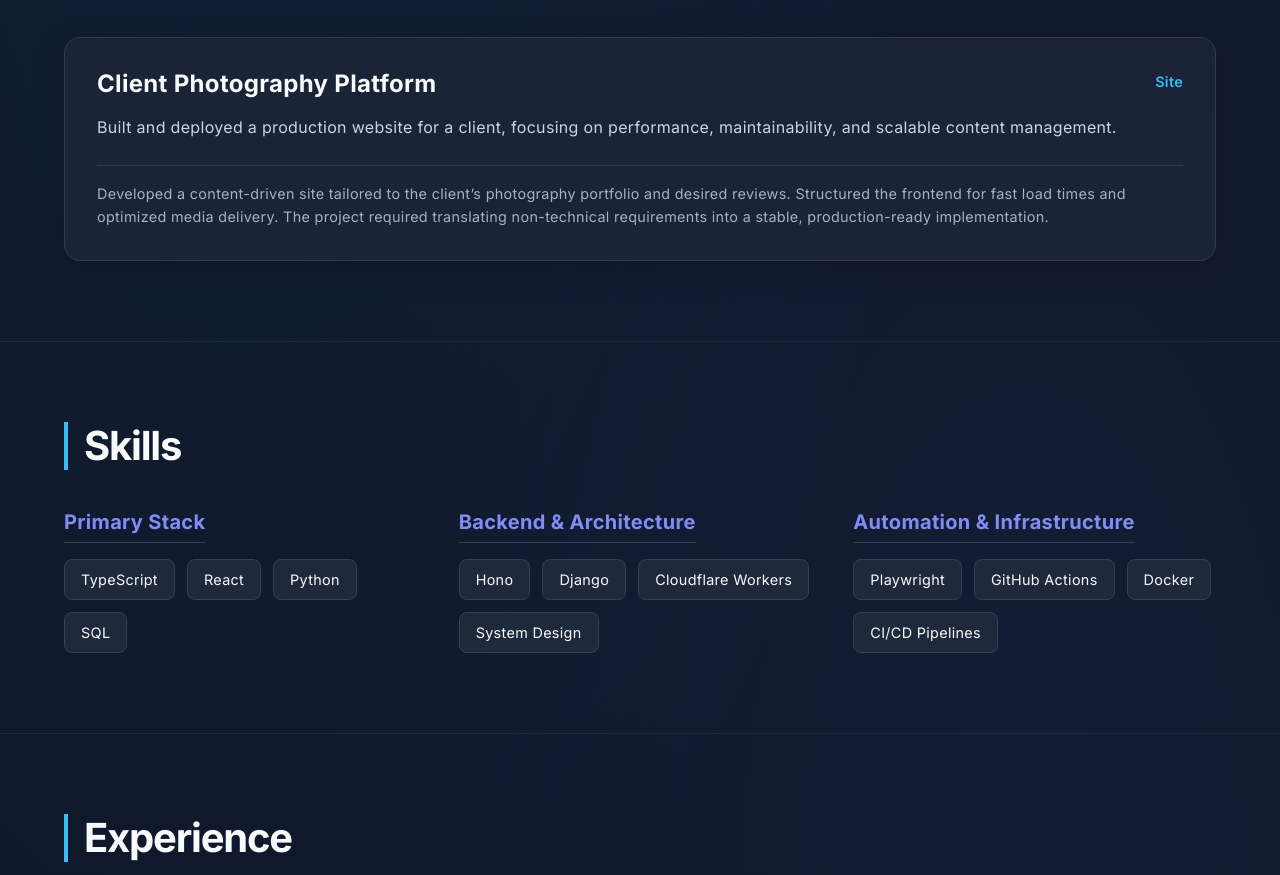
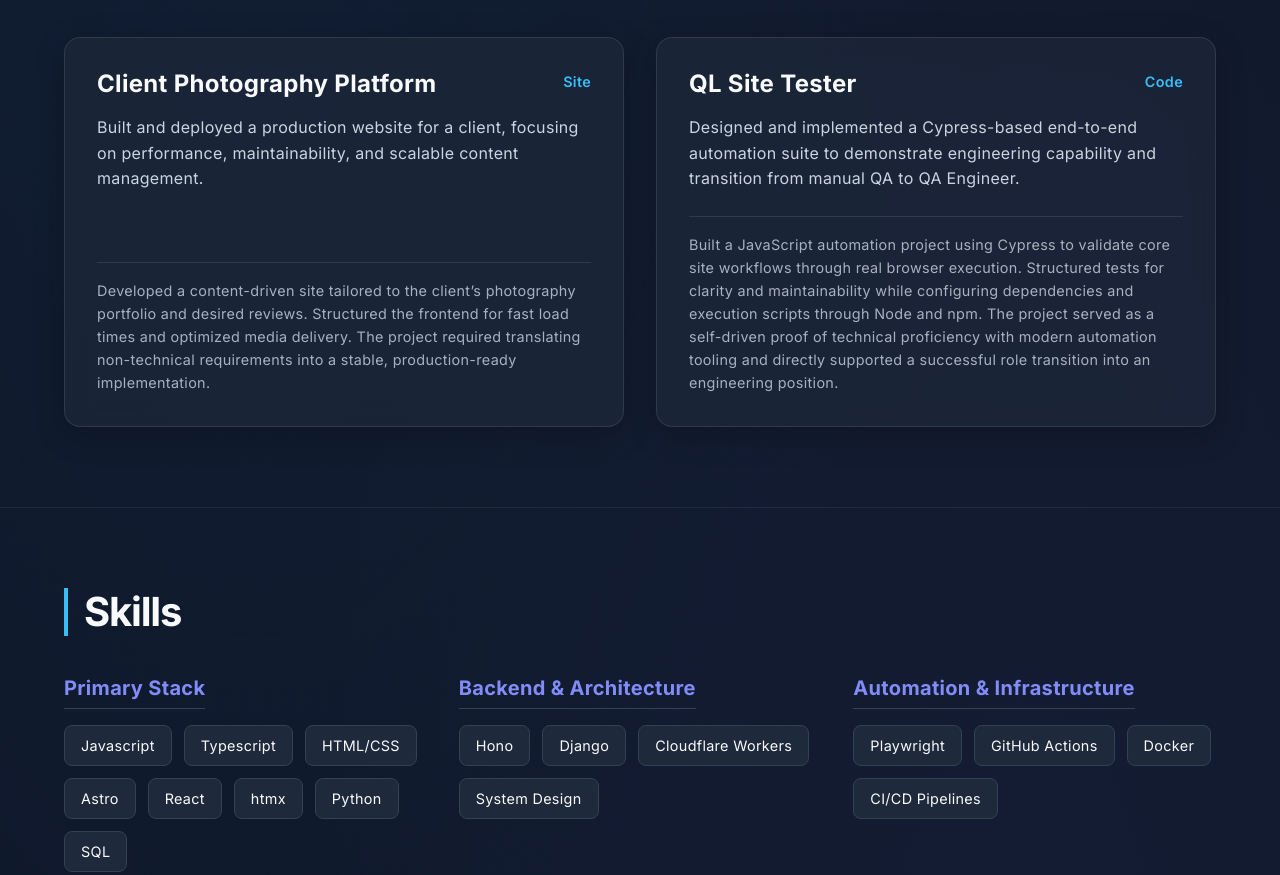
Before and after one commit to grantponting/grantponting-site, an Astro site in the folder grantponting-site-new/: page / in a window 1280 px wide. Shown: the part 1458-2333 px from the top of the page. Built offline with nearby package versions, Linux system fonts and the light colour scheme; Astro itself is replaced by a stand-in of ours; animation ran at ten frames a second.

Commit message:
Update site with additional project and updated resume

```diff
--- a/grantponting-site-new/src/components/Projects.astro
+++ b/grantponting-site-new/src/components/Projects.astro
@@ -12,14 +12,26 @@ import projectsData from "../data/projects.json";
                         <div class="card-header">
                             <h3>{project.title}</h3>
                             <div class="links">
+                                {project.siteLink && (
                                     <a
-                                    href={project.codeLink}
+                                        href={project.siteLink}
                                         class="icon-link"
                                         aria-label="View Site"
                                         target="_blank"
                                     >
                                         Site
                                     </a>
+                                )}
+                                {project.codeLink && (
+                                    <a
+                                        href={project.codeLink}
+                                        class="icon-link"
+                                        aria-label="View Code"
+                                        target="_blank"
+                                    >
+                                        Code
+                                    </a>
+                                )}
                             </div>
                         </div>
                         <p class="desc">{project.desc}</p>
--- a/grantponting-site-new/src/data/projects.json
+++ b/grantponting-site-new/src/data/projects.json
@@ -1,8 +1,14 @@
 [
   {
     "title": "Client Photography Platform",
-    "codeLink": "https://rephotosbyadina.com/",
+    "siteLink": "https://rephotosbyadina.com/",
     "desc": "Built and deployed a production website for a client, focusing on performance, maintainability, and scalable content management.",
     "details": "Developed a content-driven site tailored to the client’s photography portfolio and desired reviews. Structured the frontend for fast load times and optimized media delivery. The project required translating non-technical requirements into a stable, production-ready implementation."
+  },
+  {
+    "title": "QL Site Tester",
+    "codeLink": "https://github.com/grantponting/qlSiteTester",
+    "desc": "Designed and implemented a Cypress-based end-to-end automation suite to demonstrate engineering capability and transition from manual QA to QA Engineer.",
+    "details": "Built a JavaScript automation project using Cypress to validate core site workflows through real browser execution. Structured tests for clarity and maintainability while configuring dependencies and execution scripts through Node and npm. The project served as a self-driven proof of technical proficiency with modern automation tooling and directly supported a successful role transition into an engineering position."
   }
 ]
--- a/grantponting-site-new/src/data/skills.json
+++ b/grantponting-site-new/src/data/skills.json
@@ -1,10 +1,22 @@
 {
     "primary": [
         {
-            "name": "TypeScript"
+            "name": "Javascript"
+        },
+        {
+            "name": "Typescript"
+        },
+        {
+            "name": "HTML/CSS"
+        },
+        {
+            "name": "Astro"
         },
         {
             "name": "React"
+        },
+        {
+            "name": "htmx"
         },
         {
             "name": "Python"
```
Also changed, not shown: grantponting-site-new/public/favicon.ico (deleted), grantponting-site-new/public/favicon.png, 1 other file. Lines whose indentation alone changed are shown as unchanged.
